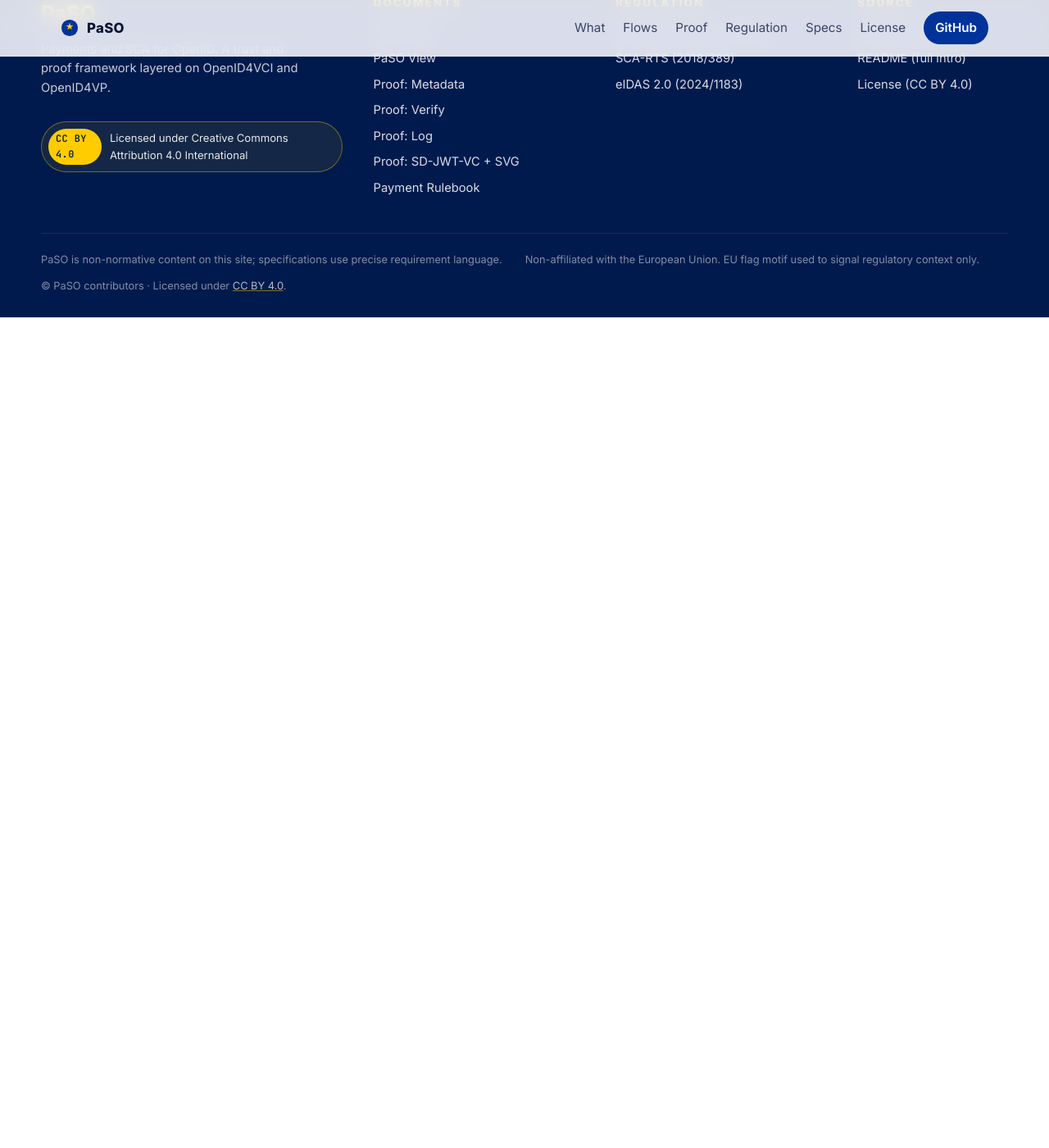
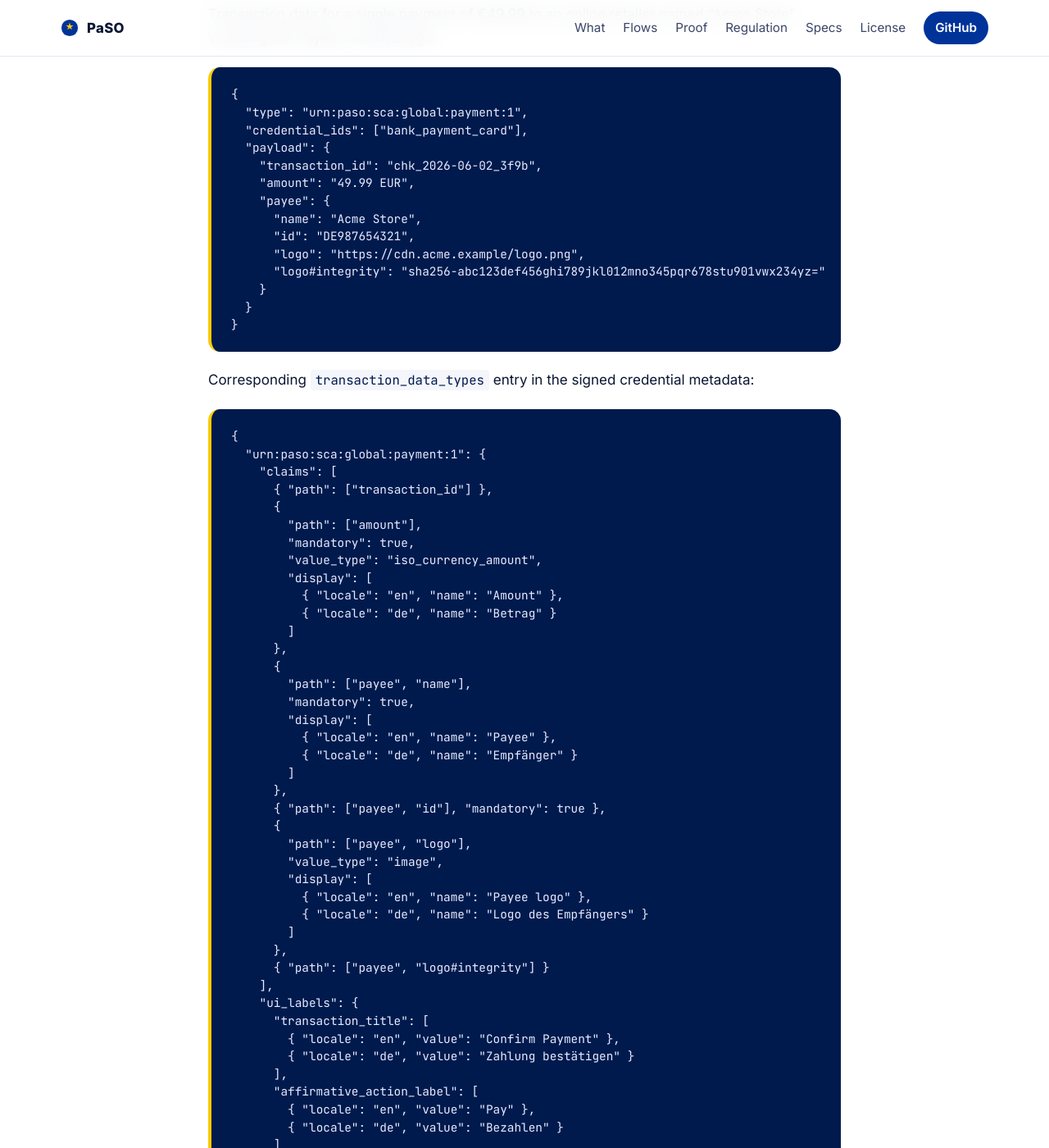
Before and after one commit to APTITUDE-Consortium/payments-and-sca-for-openid, a Jekyll site: the page built from docs/rulebooks/transaction_data/Payment.md, in a window 1280 px wide and 1400 px high, scrolled down 2945 px. Shown: the whole window at 82% size. Built offline with Jekyll 4.4.1, drawn with Linux system fonts in a browser that asks for light colours; before the commit the page ends 3332 px from its top, so only the background shows below that; some of the changed text lies outside the part shown.

Commit message:
docs(rulebooks): expand transaction data documentation
Add detailed technical guidance and illustrative examples to the
transaction data rulebooks:

- In `Generic.md`, include a visual diagram explaining the 11-property
  payload budget and how it interacts with `payment_payload` and
  custom claims.
- In `Payment.md`, add an informative annex containing a JSON example
  for a one-time checkout payment and its corresponding credential
  metadata, including a text-based UI representation.

````diff
--- a/docs/rulebooks/transaction_data/Payment.md
+++ b/docs/rulebooks/transaction_data/Payment.md
@@ -49,3 +49,105 @@ In addition to the verification procedure defined in [PaSO Proof Verify], the Au
 | [PaSO Proof Verify] | [PaSO Proof: Verify Module](../../specs/proof/paso-proof-verify.md) |
 | [PaSO View]         | [PaSO View](../../specs/paso-view.md)                               |
 | [W3C.SRI]           | [Subresource Integrity](https://www.w3.org/TR/SRI/)                 |
+
+## Annex A: Examples
+
+_**Note**: This annex is **informative**._
+
+### A.1 One-Time Checkout Payment
+
+Transaction data for a single payment of €49.99 to an online retailer named "Acme Store", including the Payee's verified logo:
+
+```json
+{
+  "type": "urn:paso:sca:global:payment:1",
+  "credential_ids": ["bank_payment_card"],
+  "payload": {
+    "transaction_id": "chk_2026-06-02_3f9b",
+    "amount": "49.99 EUR",
+    "payee": {
+      "name": "Acme Store",
+      "id": "DE987654321",
+      "logo": "https://cdn.acme.example/logo.png",
+      "logo#integrity": "sha256-abc123def456ghi789jkl012mno345pqr678stu901vwx234yz="
+    }
+  }
+}
+```
+
+Corresponding `transaction_data_types` entry in the signed credential metadata:
+
+```json
+{
+  "urn:paso:sca:global:payment:1": {
+    "claims": [
+      { "path": ["transaction_id"] },
+      {
+        "path": ["amount"],
+        "mandatory": true,
+        "value_type": "iso_currency_amount",
+        "display": [
+          { "locale": "en", "name": "Amount" },
+          { "locale": "de", "name": "Betrag" }
+        ]
+      },
+      {
+        "path": ["payee", "name"],
+        "mandatory": true,
+        "display": [
+          { "locale": "en", "name": "Payee" },
+          { "locale": "de", "name": "Empfänger" }
+        ]
+      },
+      { "path": ["payee", "id"], "mandatory": true },
+      {
+        "path": ["payee", "logo"],
+        "value_type": "image",
+        "display": [
+          { "locale": "en", "name": "Payee logo" },
+          { "locale": "de", "name": "Logo des Empfängers" }
+        ]
+      },
+      { "path": ["payee", "logo#integrity"] }
+    ],
+    "ui_labels": {
+      "transaction_title": [
+        { "locale": "en", "value": "Confirm Payment" },
+        { "locale": "de", "value": "Zahlung bestätigen" }
+      ],
+      "affirmative_action_label": [
+        { "locale": "en", "value": "Pay" },
+        { "locale": "de", "value": "Bezahlen" }
+      ]
+    }
+  }
+}
+```
+
+The Wallet renders, in claim order: **Amount** — €49.99, **Payee** — Acme Store, **Payee logo** — (resolved + SRI-verified image).
+
+```text
+┌────────────────────────────────────────────┐
+│                                            │
+│            Confirm Payment                 │
+│                                            │
+├────────────────────────────────────────────┤
+│                                            │
+│  Amount                                    │
+│    €49.99                                  │
+│                                            │
+│  Payee                                     │
+│    Acme Store                              │
+│                                            │
+│  Payee logo                                │
+│    ┌──────────────────┐                    │
+│    │   [ACME logo]    │                    │
+│    │   (PNG, SRI ✓)   │                    │
+│    └──────────────────┘                    │
+│                                            │
+├────────────────────────────────────────────┤
+│                                            │
+│       [ Cancel ]        [ Pay ]            │
+│                                            │
+└────────────────────────────────────────────┘
+```
````
Also changed, not shown: docs/rulebooks/transaction_data/Generic.md (+26 -0 lines).
